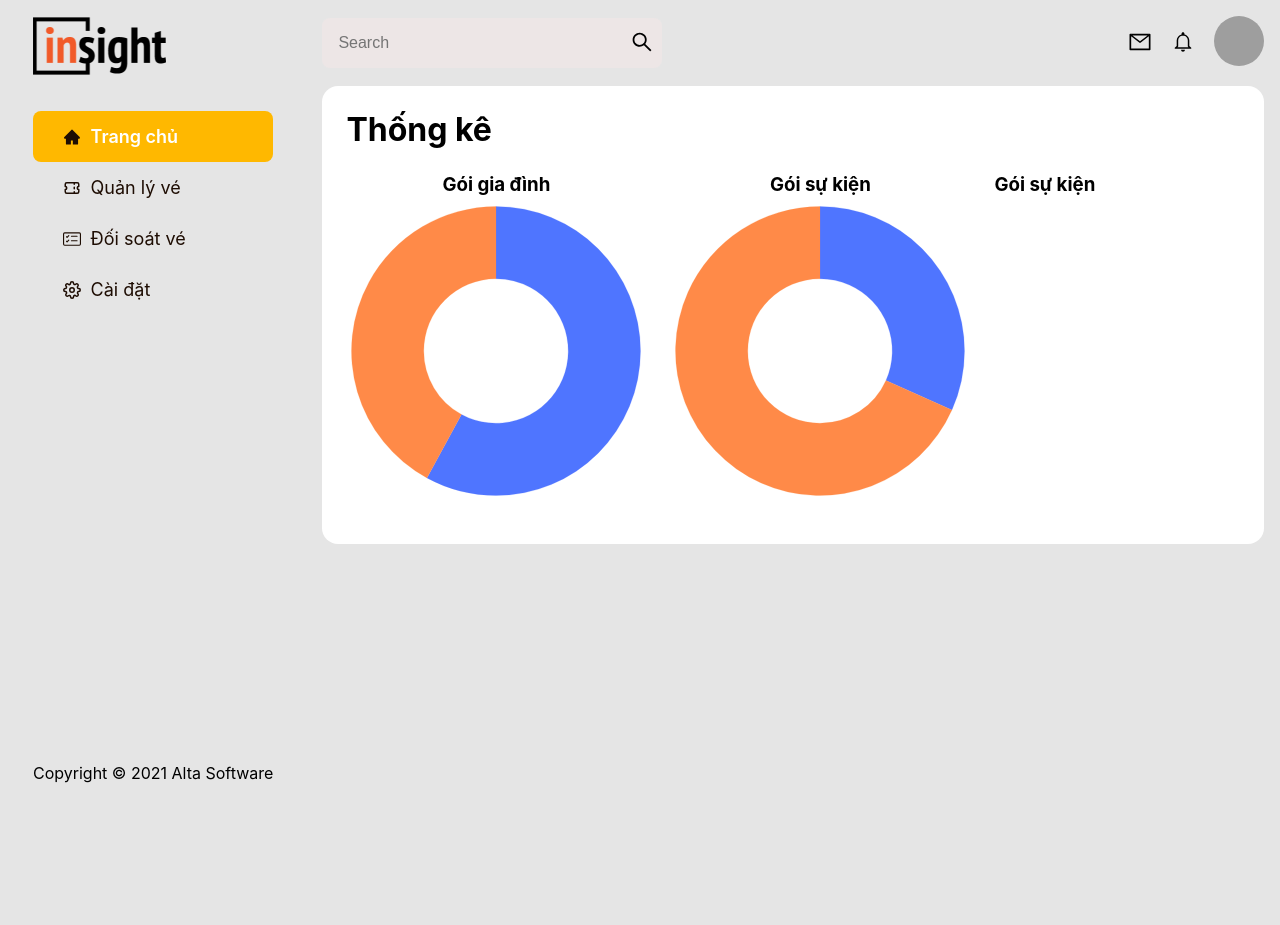
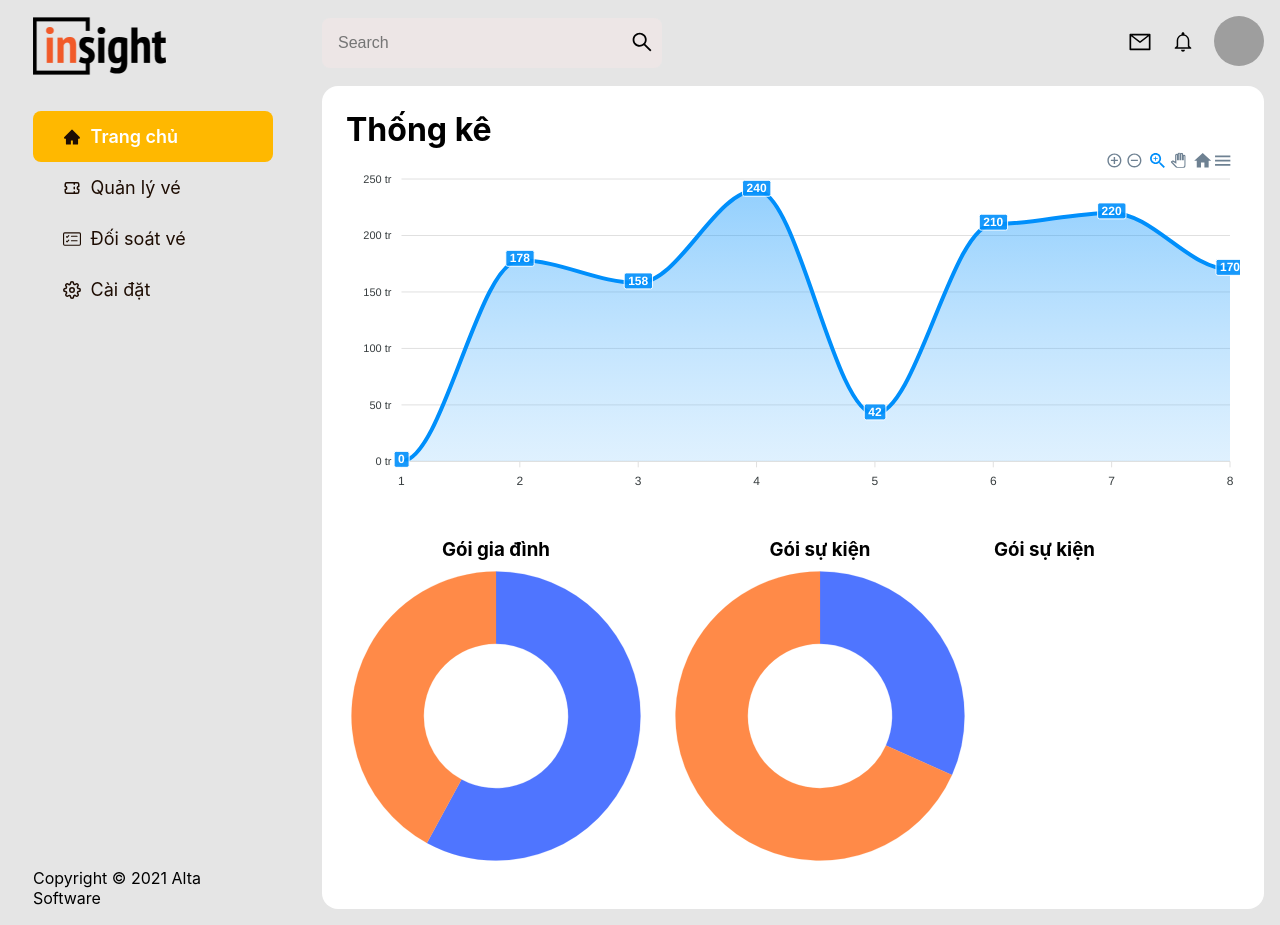
Before and after one commit to tutv3/ticket-cms, a React (Create React App) app: page / in a window 1280 px wide. Before the commit the page ends 800 px from the top, so only its background shows below. Built offline with nearby package versions, Linux system fonts and the light colour scheme; grey boxes are pictures that could not be loaded.

Commit message:
show demo linechart

```diff
--- a/package.json
+++ b/package.json
@@ -11,8 +11,10 @@
     "@types/react": "^17.0.38",
     "@types/react-dom": "^17.0.11",
     "@types/react-router-dom": "^5.3.3",
+    "apexcharts": "^3.33.0",
     "chart.js": "^3.7.0",
     "react": "^17.0.2",
+    "react-apexcharts": "^1.3.9",
     "react-chartjs-2": "^4.0.1",
     "react-dom": "^17.0.2",
     "react-icons": "^4.3.1",
--- /dev/null
+++ b/src/components/homeLineChart/index.tsx
@@ -0,0 +1,54 @@
+import React, { useState } from "react";
+import ReactApexCharts from "react-apexcharts";
+
+
+const HomeLineChart = () => {
+  const [chartData] = useState({
+    series: [
+      {
+        name: "Doanh Thu ",
+        data: [0, 178, 158, 240, 42, 210, 220, 170],
+      },
+    ],
+    options: {
+      chart: {
+        // height: 350,
+        // type: 'area'
+      },
+      dataLabels: {
+        // enabled: false
+      },
+      stroke: {
+        // curve: 'smooth'
+      },
+      xaxis: {
+        // type: 'datetime',
+        // categories: ["2018-09-19T00:00:00.000Z", "2018-09-19T01:30:00.000Z", "2018-09-19T02:30:00.000Z", "2018-09-19T03:30:00.000Z", "2018-09-19T04:30:00.000Z", "2018-09-19T05:30:00.000Z", "2018-09-19T06:30:00.000Z"],
+      },
+      tooltip: {
+        x: {
+          format: "dd/MM/yy HH:mm",
+        },
+      },
+      yaxis: {
+        labels: {
+          formatter: function (val: number) {
+            return val + ' tr';
+          }
+        }
+      }
+    },
+  })
+  return (
+    <div>
+      <ReactApexCharts
+        options={chartData.options}
+        series={chartData.series}
+        type="area"
+        height={350}
+      />
+    </div>
+  );
+};
+
+export default HomeLineChart;
--- a/src/pages/home/index.tsx
+++ b/src/pages/home/index.tsx
@@ -1,11 +1,13 @@
 import React from "react";
 import { HomeDoughnutChart } from "../../components/homeDoughnutChart";
-import styles from "./home.module.css";
+import HomeLineChart from "../../components/homeLineChart";
+// import styles from "./home.module.css";
 
 const Home = () => {
   return (
     <div className="page-container">
       <h1 className="page-title">Thống kê</h1>
+      <HomeLineChart />
       <HomeDoughnutChart />
     </div>
   );
```
Also changed, not shown: 1 other file (tests, documents, lock files or other folders).
